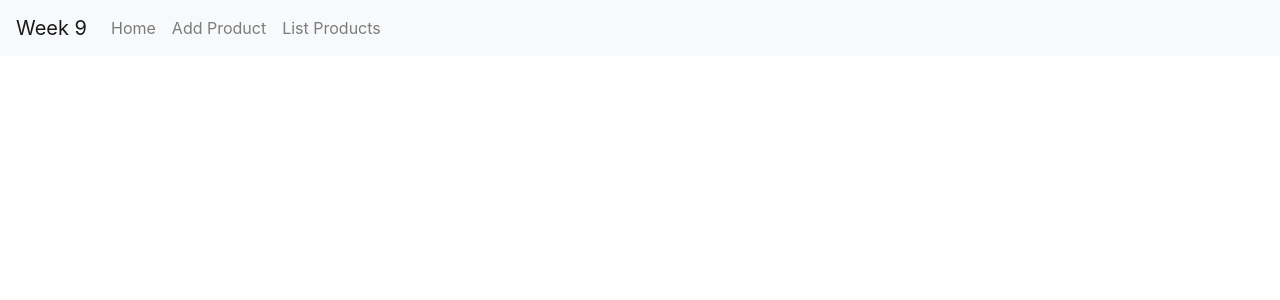
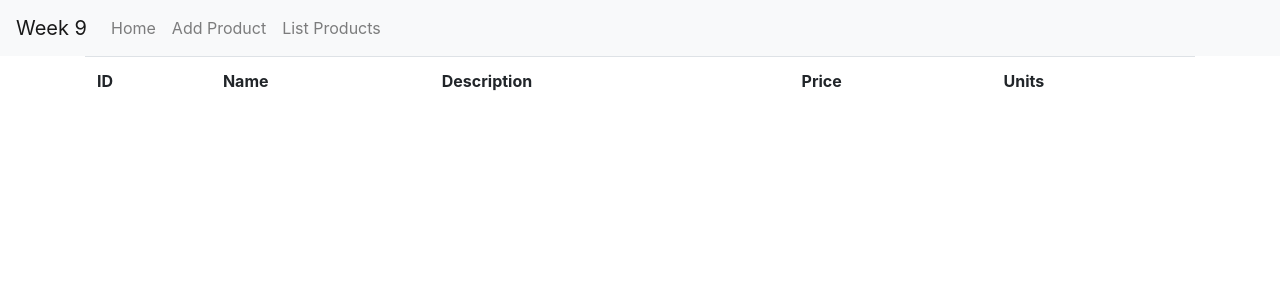
Before and after one commit to mairahz/week9, an Angular app: page /list in a window 1280 px wide. Before the commit this address led to /. Shown: the top 300 px of the page. Built offline with nearby package versions, Linux system fonts and the light colour scheme.

Commit message:
Added list component

```diff
--- a/src/app/add/add.component.html
+++ b/src/app/add/add.component.html
@@ -1,15 +1,3 @@
-<!-- <div class="row justify-content-center" *ngIf="user.group == true">
-    <div class="col-md-4 col-md-offset-4">
-      <h2 class="py-3">Create a new group</h2>
-      <form id="loginform">
-        <div class="form-group">
-            <label for="name">Group Name: </label>
-            <input type="name" class="form-control" [(ngModel)]="name" name="name" id="name" placeholder="Enter group name">
-        </div>
-        <button type="submit" class="btn btn-success" (click)="groupSubmit()">Create</button>
-      </form>
-    </div>
-  </div> -->
 <div class="container">
   <div class="row justify-content-center">
     <div class="col">
@@ -34,6 +22,7 @@
           <label for="units">Units</label>
           <input type="text" class="form-control" [(ngModel)]="units" placeholder="Enter number of units">
         </div>
+        <button type="submit" class="btn btn-primary" (click)="itemSubmit()">Add New</button>
       </form>
     </div>
   </div>
--- a/src/app/app-routing.module.ts
+++ b/src/app/app-routing.module.ts
@@ -2,10 +2,12 @@ import { NgModule } from '@angular/core';
 import { Routes, RouterModule } from '@angular/router';
 import { HomeComponent } from './home/home.component';
 import { AddComponent } from './add/add.component';
+import { ListComponent } from './list/list.component';
 
 
 const routes: Routes = [{path: '', component: HomeComponent},
                         {path: 'add', component: AddComponent},
+                        {path: 'list', component: ListComponent}
                       ];
 
 @NgModule({
--- a/src/app/app.module.ts
+++ b/src/app/app.module.ts
@@ -6,12 +6,14 @@ import { AppRoutingModule } from './app-routing.module';
 import { AppComponent } from './app.component';
 import { HomeComponent } from './home/home.component';
 import { AddComponent } from './add/add.component';
+import { ListComponent } from './list/list.component';
 
 @NgModule({
   declarations: [
     AppComponent,
     HomeComponent,
-    AddComponent
+    AddComponent,
+    ListComponent
   ],
   imports: [
     BrowserModule,
--- /dev/null
+++ b/src/app/list/list.component.html
@@ -0,0 +1,17 @@
+<div class="container">
+  <div class="row justify-content-center">
+    <div class="col">
+      <table class="table">
+        <tbody>
+          <tr>
+            <th scope="row">ID</th>
+            <th>Name</th>
+            <th>Description</th>
+            <th>Price</th>
+            <th>Units</th>
+          </tr>
+        </tbody>
+      </table>
+    </div>
+  </div>
+</div>
--- /dev/null
+++ b/src/app/list/list.component.ts
@@ -0,0 +1,15 @@
+import { Component, OnInit } from '@angular/core';
+
+@Component({
+  selector: 'app-list',
+  templateUrl: './list.component.html',
+  styleUrls: ['./list.component.css']
+})
+export class ListComponent implements OnInit {
+
+  constructor() { }
+
+  ngOnInit() {
+  }
+
+}
```
Also changed, not shown: src/app/list/list.component.css (added), 1 other file (tests, documents, lock files or other folders).
